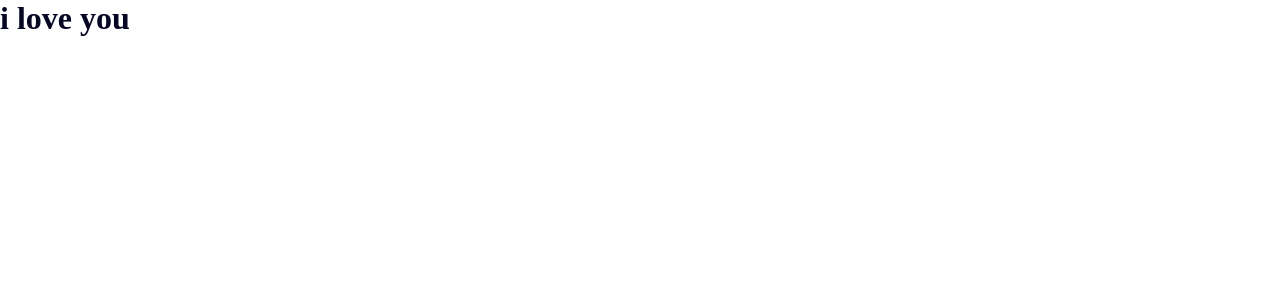
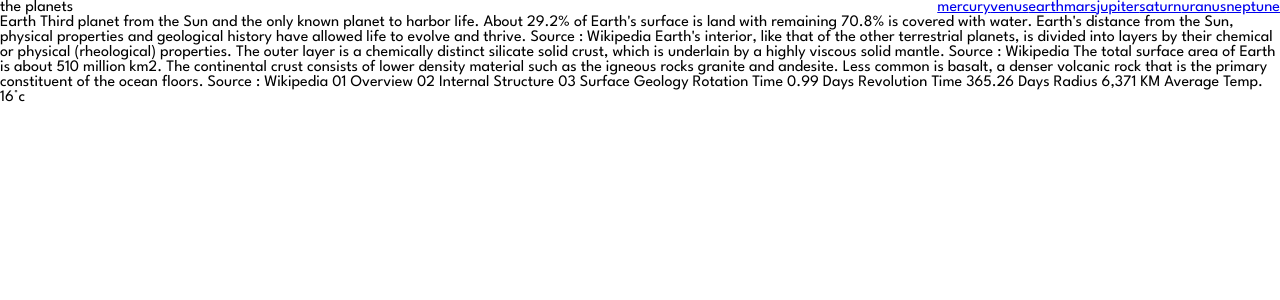
Before and after one commit to AmrAbdelgwaad/planets, an Angular app: page /earth in a window 1280 px wide. Before the commit this address led to /. Shown: the top 300 px of the page. Built offline with nearby package versions, Linux system fonts and the light colour scheme.

Commit message:
adding routes

```diff
--- a/src/app/app.component.html
+++ b/src/app/app.component.html
@@ -1 +1,69 @@
-<h1>i love you</h1>
+<nav>
+  <div>the planets</div>
+  <a
+    class="button"
+    routerLink="/mercury"
+    routerLinkActive="activebutton"
+    ariaCurrentWhenActive="page"
+  >
+    mercury
+  </a>
+
+  <a
+    class="button"
+    routerLink="/venus"
+    routerLinkActive="activebutton"
+    ariaCurrentWhenActive="page"
+  >
+    venus
+  </a>
+  <a
+    class="button"
+    routerLink="/earth"
+    routerLinkActive="activebutton"
+    ariaCurrentWhenActive="page"
+  >
+    earth
+  </a>
+  <a
+    class="button"
+    routerLink="/mars"
+    routerLinkActive="activebutton"
+    ariaCurrentWhenActive="page"
+  >
+    mars
+  </a>
+  <a
+    class="button"
+    routerLink="/jupiter"
+    routerLinkActive="activebutton"
+    ariaCurrentWhenActive="page"
+  >
+    jupiter
+  </a>
+  <a
+    class="button"
+    routerLink="/saturn"
+    routerLinkActive="activebutton"
+    ariaCurrentWhenActive="page"
+  >
+    saturn
+  </a>
+  <a
+    class="button"
+    routerLink="/uranus"
+    routerLinkActive="activebutton"
+    ariaCurrentWhenActive="page"
+  >
+    uranus
+  </a>
+  <a
+    class="button"
+    routerLink="/neptune"
+    routerLinkActive="activebutton"
+    ariaCurrentWhenActive="page"
+  >
+    neptune
+  </a>
+</nav>
+<router-outlet></router-outlet>
--- a/src/app/app.component.scss
+++ b/src/app/app.component.scss
@@ -1,5 +1,9 @@
 @import "../global/colors.scss";
 
-h1{
-  color: $clr-darkBlue;
+nav{
+  display: flex;
 }
+
+nav a:nth-of-type(1){
+  margin-left: auto;
+}
--- a/src/app/app.component.ts
+++ b/src/app/app.component.ts
@@ -1,13 +1,13 @@
 import { Component } from '@angular/core';
 import { CommonModule } from '@angular/common';
-import { RouterOutlet } from '@angular/router';
+import { RouterLink, RouterLinkActive, RouterOutlet } from '@angular/router';
 
 @Component({
   selector: 'app-root',
   standalone: true,
-  imports: [CommonModule, RouterOutlet],
+  imports: [CommonModule, RouterOutlet, RouterLink, RouterLinkActive],
   templateUrl: './app.component.html',
-  styleUrl: './app.component.scss'
+  styleUrl: './app.component.scss',
 })
 export class AppComponent {
   title = 'planets';
--- a/src/app/app.routes.ts
+++ b/src/app/app.routes.ts
@@ -1,3 +1,23 @@
 import { Routes } from '@angular/router';
+import { MercuryComponent } from './mercury/mercury.component';
+import { VenusComponent } from './venus/venus.component';
+import { EarthComponent } from './earth/earth.component';
+import { MarsComponent } from './mars/mars.component';
+import { JupiterComponent } from './jupiter/jupiter.component';
+import { SaturnComponent } from './saturn/saturn.component';
+import { UranusComponent } from './uranus/uranus.component';
+import { NeptuneComponent } from './neptune/neptune.component';
+import { PageNotFoundComponent } from './page-not-found/page-not-found.component';
 
-export const routes: Routes = [];
+export const routes: Routes = [
+  { path: 'mercury', component: MercuryComponent },
+  { path: 'venus', component: VenusComponent },
+  { path: 'earth', component: EarthComponent },
+  { path: 'mars', component: MarsComponent },
+  { path: 'jupiter', component: JupiterComponent },
+  { path: 'saturn', component: SaturnComponent },
+  { path: 'uranus', component: UranusComponent },
+  { path: 'neptune', component: NeptuneComponent },
+  { path: '', redirectTo: '/earth', pathMatch: 'full' },
+  { path: '**', component: PageNotFoundComponent },
+];
--- /dev/null
+++ b/src/app/page-not-found/page-not-found.component.html
@@ -0,0 +1 @@
+<p>page-not-found works!</p>
--- a/src/index.html
+++ b/src/index.html
@@ -1,11 +1,18 @@
 <!doctype html>
 <html lang="en">
   <head>
-  <meta charset="utf-8">
+    <meta charset="utf-8" />
     <title>Frontend Mentor | Planets fact site</title>
-  <base href="/">
-  <meta name="viewport" content="width=device-width, initial-scale=1">
-  <link rel="icon" type="image/x-icon" href="favicon.ico">
+    <base href="/" />
+    <meta name="viewport" content="width=device-width, initial-scale=1" />
+    <link rel="icon" type="image/x-icon" href="favicon.ico" />
+    <!--Fonts-->
+    <link rel="preconnect" href="https://fonts.googleapis.com" />
+    <link rel="preconnect" href="https://fonts.gstatic.com" crossorigin />
+    <link
+      href="https://fonts.googleapis.com/css2?family=Antonio&family=League+Spartan:wght@400;700&display=swap"
+      rel="stylesheet"
+    />
   </head>
   <body>
     <app-root></app-root>
--- a/src/styles.scss
+++ b/src/styles.scss
@@ -1,2 +1,7 @@
 @import "global/reset";
 @import "global/colors";
+
+:root{
+  font-family: 'Antonio', sans-serif;
+  font-family: 'League Spartan', sans-serif;
+}
```
Also changed, not shown: src/app/page-not-found/page-not-found.component.ts (added, +12 -0 lines), src/app/page-not-found/page-not-found.component.scss (added), 1 other file (tests, documents, lock files or other folders). Lines whose indentation alone changed are shown as unchanged.
